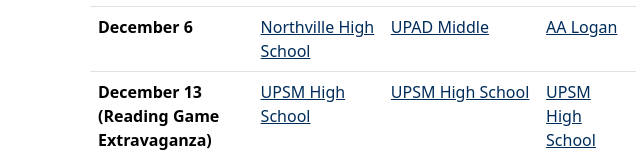
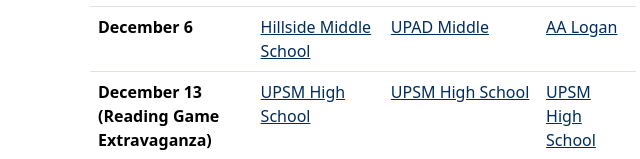
Before and after one commit to duncandonut64/a2ag-website, a plain HTML site: page tournaments.html in a window 1280 px wide. Shown: the part 641-800 px from the top of the page, 562-1202 px from the left. Drawn offline with nearby package versions, Linux system fonts and the light colour scheme.

Commit message:
update December tournament

```diff
--- a/tournaments.html
+++ b/tournaments.html
@@ -92,7 +92,7 @@
               </tr>
               <tr>
                 <th scope="row">December 6</th>
-                <td><a href="https://maps.app.goo.gl/QMzuDxVvMnj922jY6">Northville High School</a></td>
+                <td><a href="https://maps.app.goo.gl/csbQttxCu5woyGAM6">Hillside Middle School</a></td>
                 <td><a href="https://maps.app.goo.gl/T8WKSBWc5p2Sx6QE6">UPAD Middle</a></td>
                 <td><a href="https://maps.app.goo.gl/g4Afaagwm3o3Xvpd8">AA Logan</a></td>
               </tr>
```
